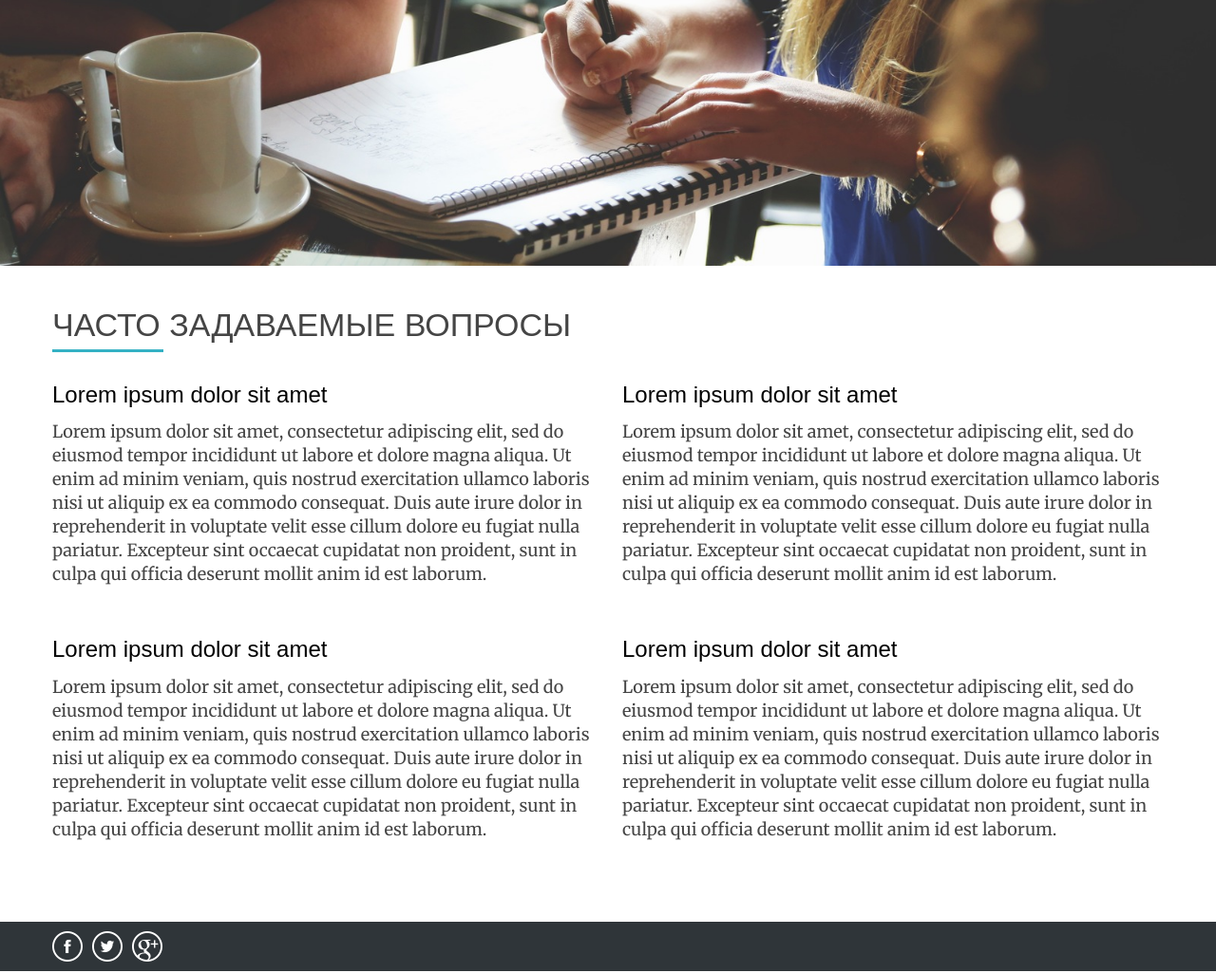
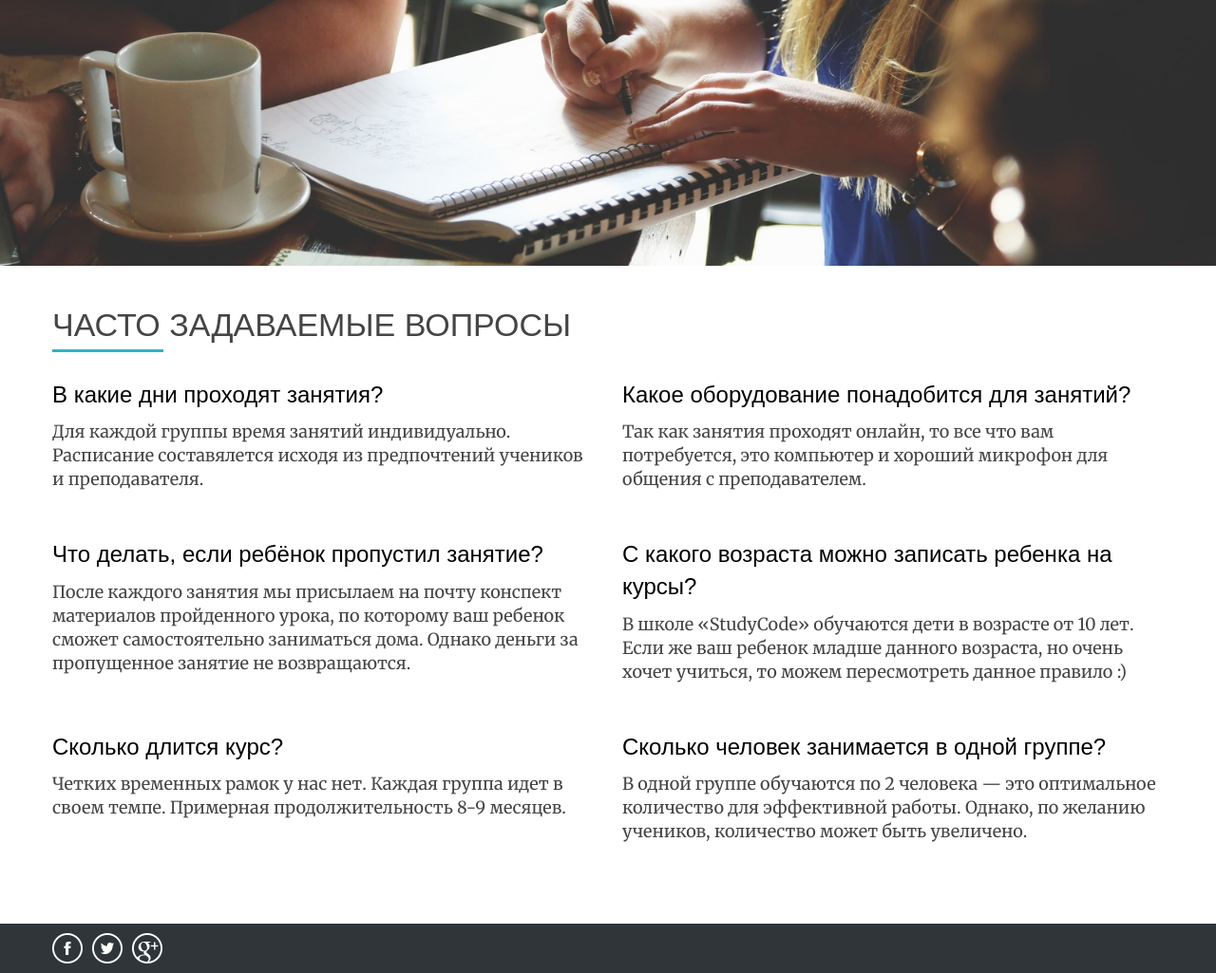
Before and after one commit to n-shvedov27/StudyCode, a Django app: page /ask in a window 1280 px wide. Shown: the part 89-1114 px from the top of the page at 95% size. Run offline with Django 3.2, Linux system fonts and the light colour scheme.

Commit message:
final commit

```diff
--- a/static/css/head.css
+++ b/static/css/head.css
@@ -2,7 +2,9 @@
     font-family: 'Ubuntu', sans-serif;
 }
 
-
+*{
+    color: #000;
+}
 
 body {
     margin: 0;
--- a/static/css/style.css
+++ b/static/css/style.css
@@ -158,7 +158,7 @@ h3 {
 
 .services-sec {
     width: 100%;
-    background: #eef0f1;
+    background: #f6f8f9;
     margin: 0px;
     padding: 50px 0px;
 }
--- a/templates/faq.html
+++ b/templates/faq.html
@@ -53,43 +53,42 @@
         </div>
         <div class="clearfix"></div>
         <div class="large-6 medium-6 small-12 columns faq">
-            <h3>Lorem ipsum dolor sit amet</h3>
-            <p>Lorem ipsum dolor sit amet, consectetur adipiscing elit, sed do eiusmod tempor incididunt ut labore et
-                dolore magna aliqua. Ut enim ad minim veniam, quis nostrud exercitation ullamco laboris nisi ut aliquip
-                ex ea commodo consequat. Duis aute irure dolor in reprehenderit in voluptate velit esse cillum dolore eu
-                fugiat nulla pariatur. Excepteur sint occaecat cupidatat non proident, sunt in culpa qui officia
-                deserunt mollit anim id est laborum.</p>
+            <h3>В какие дни проходят занятия?</h3>
+            <p>Для каждой группы время занятий индивидуально. Расписание составялется исходя из предпочтений учеников и
+                преподавателя.</p>
         </div>
 
         <div class="large-6 medium-6 small-12 columns faq">
-            <h3>Lorem ipsum dolor sit amet</h3>
-            <p>Lorem ipsum dolor sit amet, consectetur adipiscing elit, sed do eiusmod tempor incididunt ut labore et
-                dolore magna aliqua. Ut enim ad minim veniam, quis nostrud exercitation ullamco laboris nisi ut aliquip
-                ex ea commodo consequat. Duis aute irure dolor in reprehenderit in voluptate velit esse cillum dolore eu
-                fugiat nulla pariatur. Excepteur sint occaecat cupidatat non proident, sunt in culpa qui officia
-                deserunt mollit anim id est laborum.</p>
+            <h3>Какое оборудование понадобится для занятий?</h3>
+            <p>Так как занятия проходят онлайн, то все что вам потребуется, это компьютер и хороший микрофон для
+                общения с преподавателем.</p>
         </div>
         <div class="clearfix"></div>
 
         <div class="large-6 medium-6 small-12 columns faq">
-            <h3>Lorem ipsum dolor sit amet</h3>
-            <p>Lorem ipsum dolor sit amet, consectetur adipiscing elit, sed do eiusmod tempor incididunt ut labore et
-                dolore magna aliqua. Ut enim ad minim veniam, quis nostrud exercitation ullamco laboris nisi ut aliquip
-                ex ea commodo consequat. Duis aute irure dolor in reprehenderit in voluptate velit esse cillum dolore eu
-                fugiat nulla pariatur. Excepteur sint occaecat cupidatat non proident, sunt in culpa qui officia
-                deserunt mollit anim id est laborum.</p>
+            <h3>Что делать, если ребёнок пропустил занятие?</h3>
+            <p>После каждого занятия мы присылаем на почту конспект материалов пройденного урока, по которому ваш
+                ребенок сможет самостоятельно заниматься дома. Однако деньги за пропущенное занятие не возвращаются.</p>
         </div>
 
         <div class="large-6 medium-6 small-12 columns faq">
-            <h3>Lorem ipsum dolor sit amet</h3>
-            <p>Lorem ipsum dolor sit amet, consectetur adipiscing elit, sed do eiusmod tempor incididunt ut labore et
-                dolore magna aliqua. Ut enim ad minim veniam, quis nostrud exercitation ullamco laboris nisi ut aliquip
-                ex ea commodo consequat. Duis aute irure dolor in reprehenderit in voluptate velit esse cillum dolore eu
-                fugiat nulla pariatur. Excepteur sint occaecat cupidatat non proident, sunt in culpa qui officia
-                deserunt mollit anim id est laborum.</p>
+            <h3>С какого возраста можно записать ребенка на курсы?</h3>
+            <p>В школе «StudyCode» обучаются дети в возрасте от 10 лет. Если же ваш ребенок младше данного возраста, но
+                очень хочет учиться, то можем пересмотреть данное правило :)</p>
         </div>
 
+        <div class="clearfix"></div>
+        <div class="large-6 medium-6 small-12 columns faq">
+            <h3>Сколько длится курс?</h3>
+            <p>Четких временных рамок у нас нет. Каждая группа идет в своем темпе. Примерная продолжительность 8-9
+                месяцев.</p>
+        </div>
 
+        <div class="large-6 medium-6 small-12 columns faq">
+            <h3>Сколько человек занимается в одной группе?</h3>
+            <p>В одной группе обучаются по 2 человека — это оптимальное количество для эффективной работы. Однако, по
+                желанию учеников, количество может быть увеличено.</p>
+        </div>
     </div>
 </div>
 
```
Also changed, not shown: templates/about-us.html (+13 -15 lines), templates/index.html (+17 -12 lines), templates/mobile.html (+28 -17 lines), templates/web.html (+27 -17 lines), README.md (deleted), db.sqlite3, static/media/img/for_pages/service1.jpg (added), static/media/img/service2.jpg (added), static/media/img/service3.jpg (added), 1 other file.
